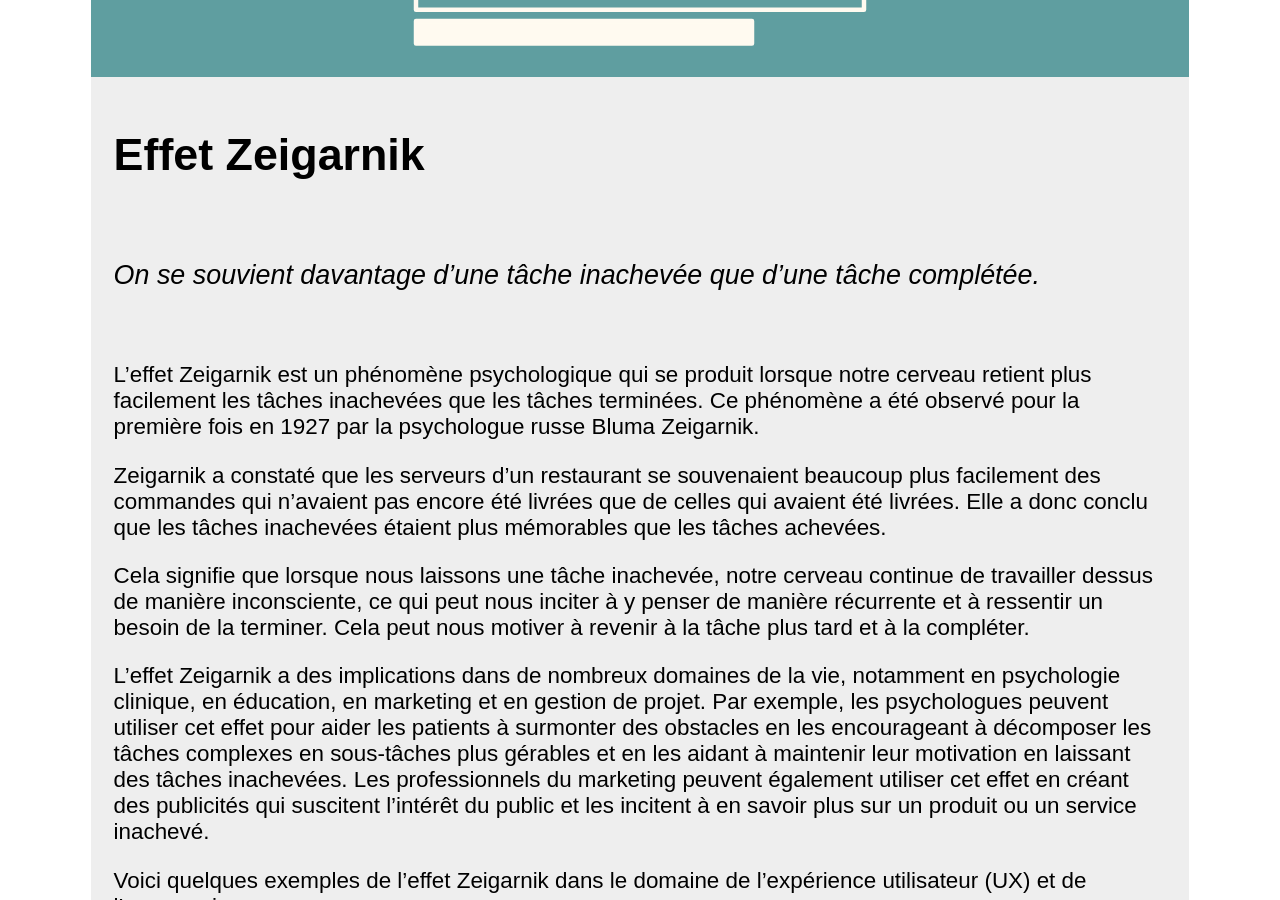
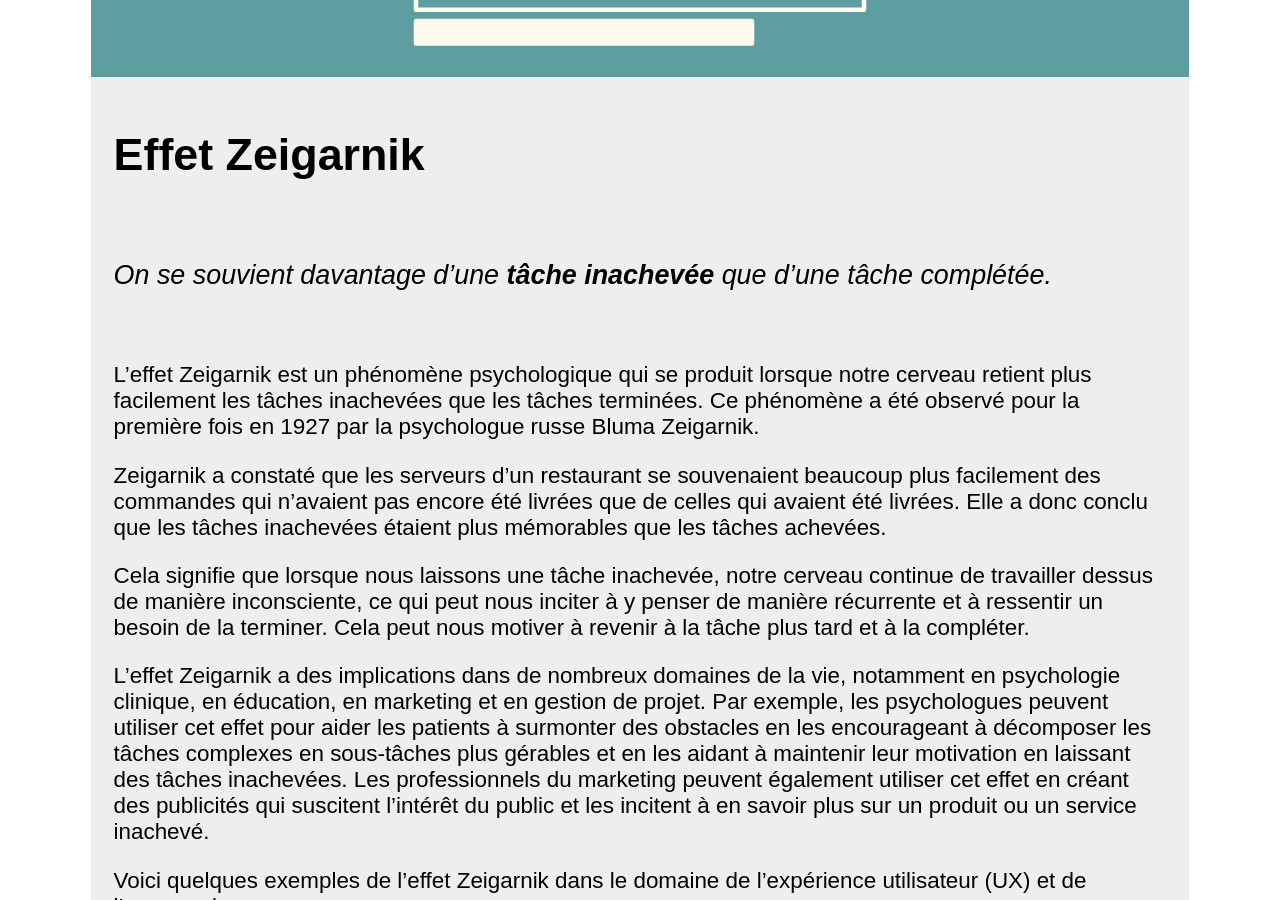
Before and after one commit to ux-lois/ux-lois.github.io, a Jekyll site: the page built from docs/_cards/02-effect-zeigarnic.md, in a window 1280 px wide and 900 px high, scrolled down 311 px. Built offline with Jekyll 4.4.1, drawn with Linux system fonts in a browser that asks for light colours; nearby versions of some CDN libraries.

```diff
--- a/docs/_cards/02-effect-zeigarnic.md
+++ b/docs/_cards/02-effect-zeigarnic.md
@@ -1,7 +1,7 @@
 ---
 title: Effet Zeigarnik
 category: effect
-excerpt: On se souvient davantage d'une tâche inachevée que d'une tâche complétée.
+excerpt: On se souvient davantage d'une **tâche inachevée** que d'une tâche complétée.
 image: zeigarnik
 color: cadetblue
 ---
```
Also changed, not shown: docs/_cards/04-gestalt-law-of-common-region.md (+1 -0 lines), docs/_cards/04-gestalt-law-of-similarity.md (+1 -0 lines), docs/_cards/04-gestalt-law-of-simplicity.md (+2 -1 lines), docs/_cards/principle-doherty-threshold.md (+1 -0 lines).
